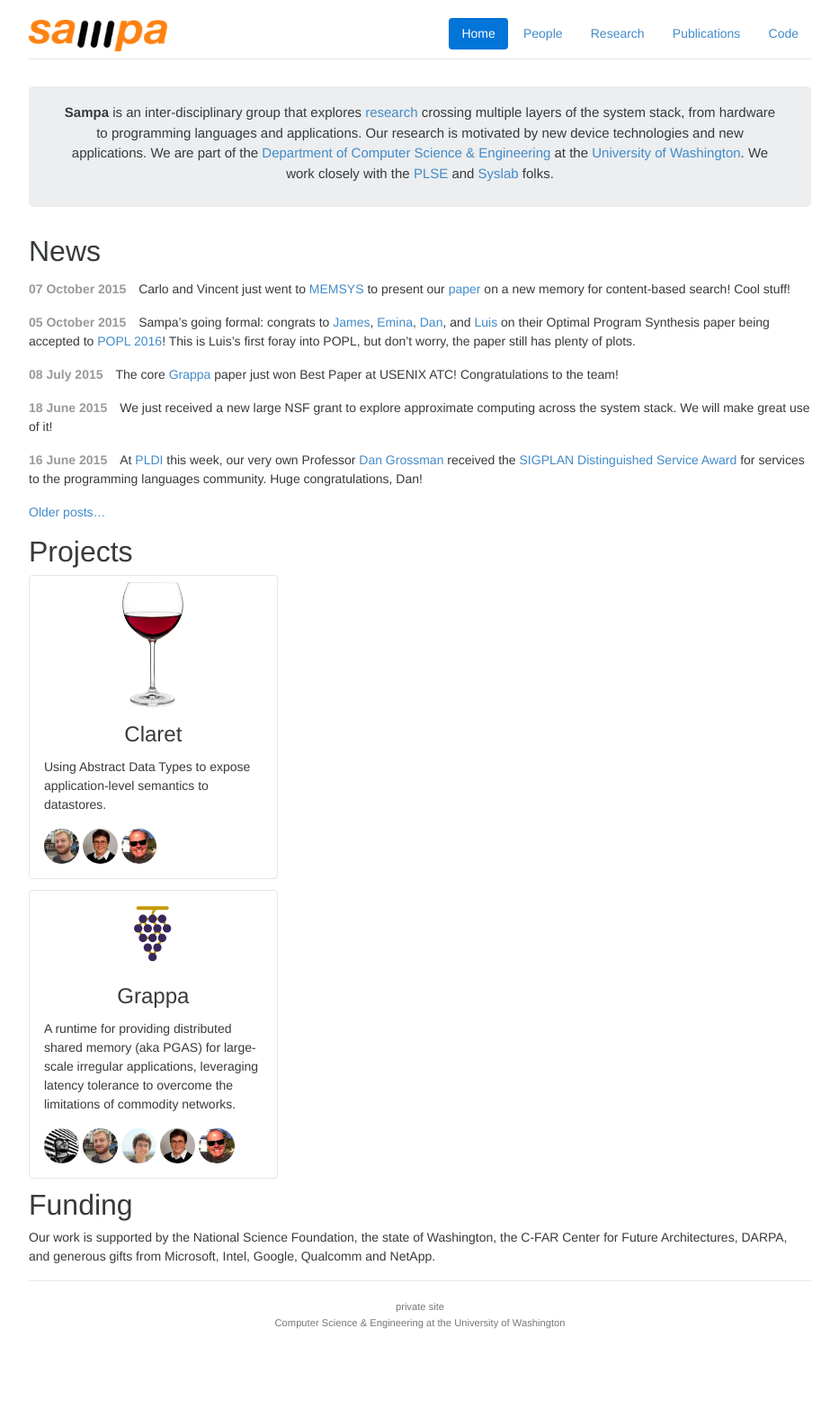
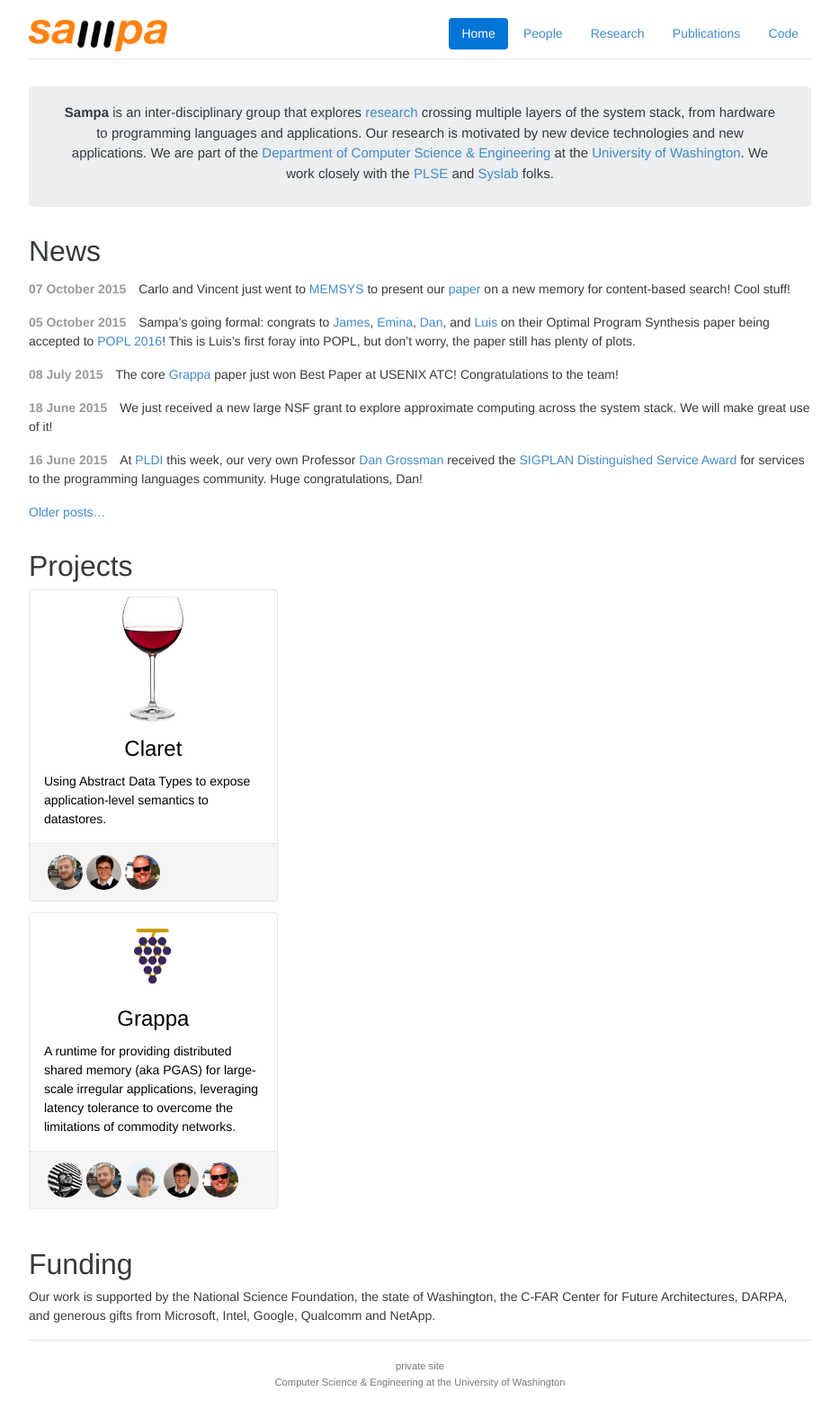
Before and after one commit to uwsampa/sampa-public, a Jekyll site: the page built from index.html, in a window 1280 px wide. Shown: the whole page at 90% size, without its empty margins (173-1106 px from the left). Built offline with Jekyll 4.4.1, drawn with Linux system fonts in a browser that asks for light colours; nearby versions of some CDN libraries; Markdown is read by kramdown in place of the engine named in the settings; before the commit the page ends 1500 px from its top, so only the background shows below that.

Commit message:
refine project cards

```diff
--- a/css/sampa.scss
+++ b/css/sampa.scss
@@ -14,6 +14,10 @@
   padding-bottom: 20px;
   font-size: 14px;
   font-weight: 300;
+}
+
+h2 {
+    margin-top: 1em;
 }
 
 a {
@@ -49,13 +53,19 @@
 
 .card {
 
+    a {
+        color: black;
+    }
+    a:hover {
+        text-decoration: none;
+    }
+
     .card-block {
         padding: 1rem;
     }
 
     img.icon {
         margin-top: 0.5em;
-//        max-width: 5em;
         max-height: 10em;
     }
 }
@@ -68,7 +78,7 @@
     li {
         display: inline;
 
-        a {
+        a.person {
             font-size: 0.7em;
             font-weight: normal;
             color: $dark-gray;
@@ -87,22 +97,7 @@
 
             .caption {
                 display: none;
-                //display: block;
-                line-height: 1.2;
-                position: absolute;
-                margin: auto;
-                left: 0;
-                right: 0;
-                top: 50%;
-                -ms-transform: translateY(-50%);
-                -webkit-transform: translateY(-50%);
-                transform: translateY(-50%);
             }
-        }
-
-        a:hover {
-            text-decoration: none;
-            font-weight: bold;
         }
     }
 }
--- a/index.html
+++ b/index.html
@@ -37,7 +37,8 @@
 
 <div class="card-columns">
 {% for p in site.projects %}
-    <div class="card" href="{{p.url}}" >
+<div class="card">
+    <a href="{{p.url}}">
         <div class="text-center">
             {% if p.image %}
             {%if p.image | first == '/'%}
@@ -45,12 +46,14 @@
             {% else %}
             <img class="icon card-img-top img-responsive" src="{{p.image}}" alt="{{p.title}}">
             {% endif %}
-        {%endif%}
+            {% endif %}
         </div>
         <div class="card-block">
             <h4 class="card-title text-center">{{p.title}}</h4>
-            {% if p.description %}<p class="card-text">{{p.description}}</p>{% endif %}
+            <p class="card-text">{{p.description}}</p>
+        </div>
         {% if p.people %}
+        <div class="card-footer">
             <ul class="people">
                 {% for uname in p.people %}
                 <li>
@@ -64,21 +67,22 @@
                     {% else %}
                         {% assign imgurl = false %}
                     {% endif %}
+                    <a class="person" href="{{person.webpage}}">
+                        {% if imgurl %}<img class="img-circle" src="{{imgurl}}" alt="{{name}}"/>{% endif %}
+                    </a>
                 {% else %}
-                        {% assign name = uname %}
+                    <div>{{uname}}</div>
                 {% endif %}
-                    <a href="{{person.webpage}}">
-                        {% if imgurl %}<img class="img-circle" src="{{imgurl}}" alt="{{name}}"/>{% endif %}
-                        <p class="caption">{{name}}</p>
-                    </a>
                 </li>
                 {% endfor %}
             </ul>
-        {%endif%}
         </div>
+        {% endif %}
+    </a>
 </div>
 {% endfor %}
 </div>
+
 
 <h2>Funding</h2>
 <p>
```
Lines whose indentation alone changed are shown as unchanged.
